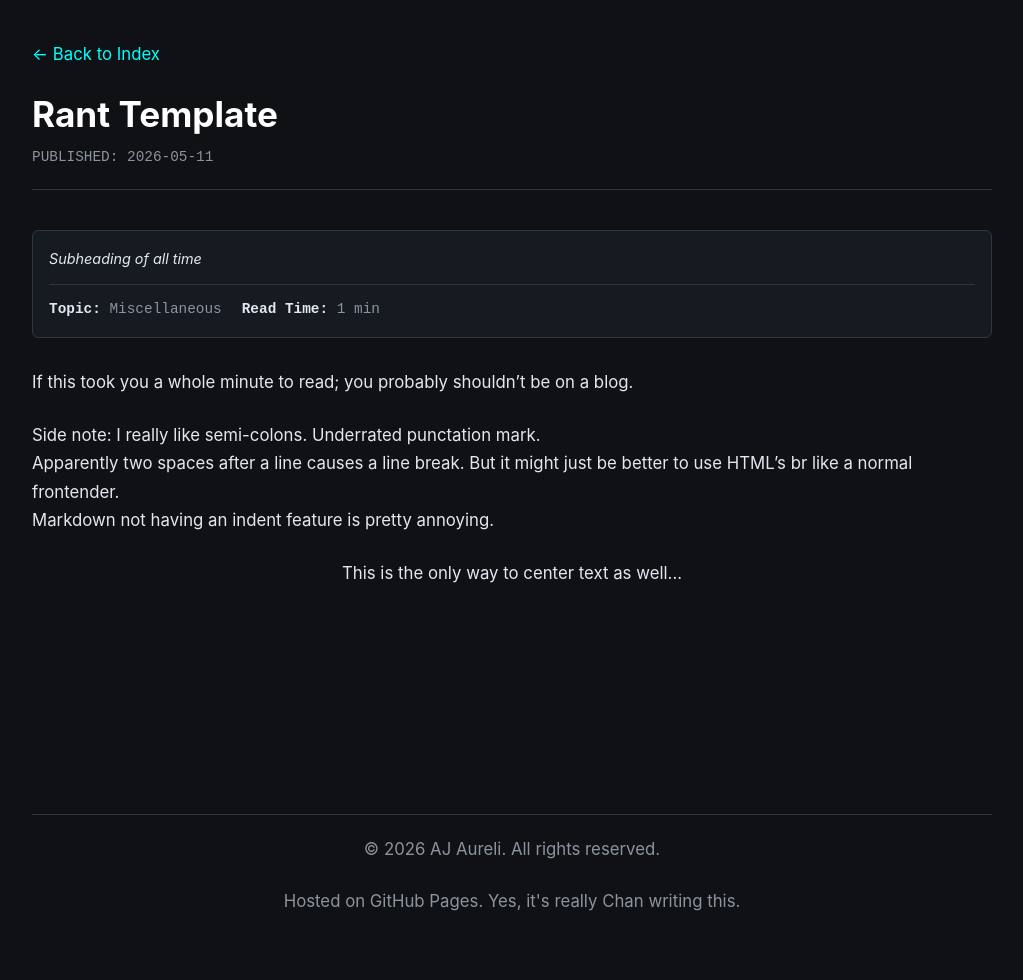
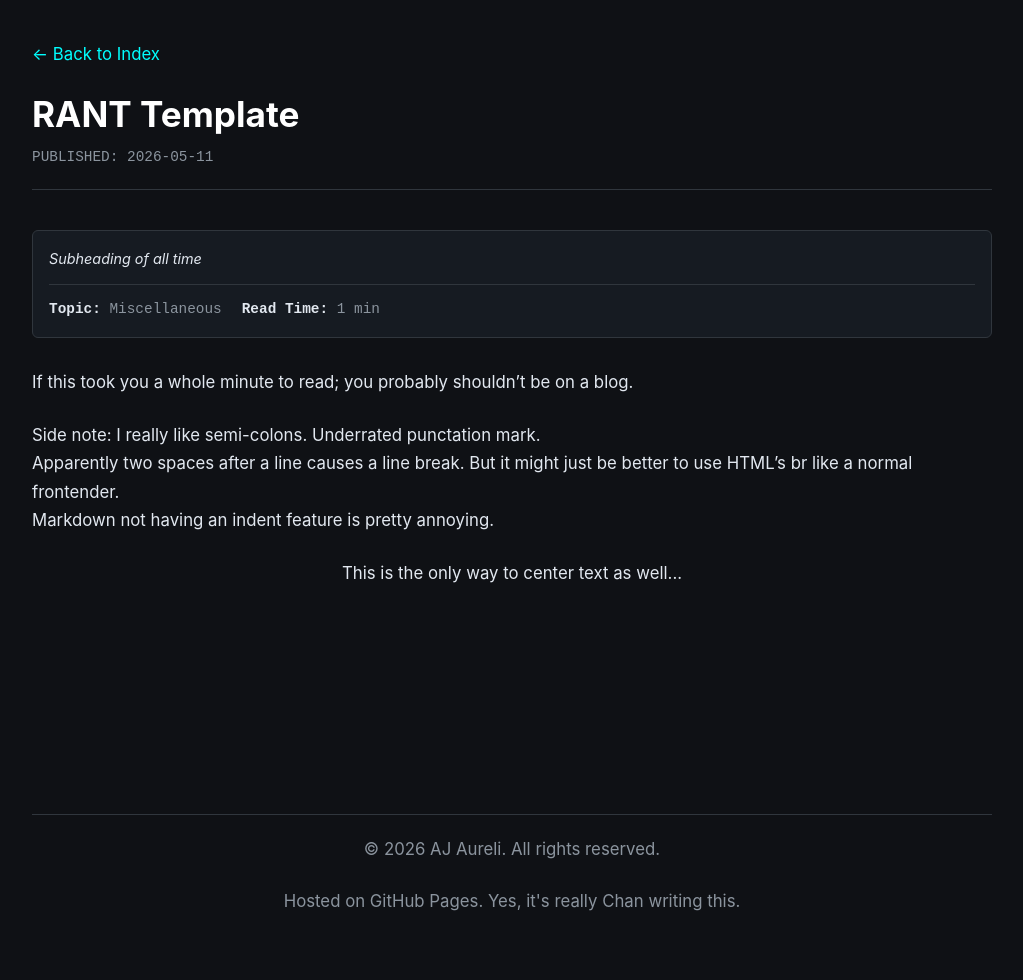
Before and after one commit to ailporf/ailporf.github.io, a Jekyll site: the page built from rants/rant-post-template.md, in a window 1280 px wide. Shown: the whole page, without its empty margins (128-1151 px from the left). Built offline with Jekyll 4.4.1, drawn with Linux system fonts in a browser that asks for light colours.

Commit message:
added riffs

```diff
--- a/rants/rant-post-template.md
+++ b/rants/rant-post-template.md
@@ -1,6 +1,6 @@
 ---
 layout: rant
-title: "Rant Template"
+title: "RANT Template"
 date: 2026-05-11
 
 # --- Optional Rant Metadata ---
```
Also changed, not shown: reviews/review-post-template.md (+1 -1 lines).
